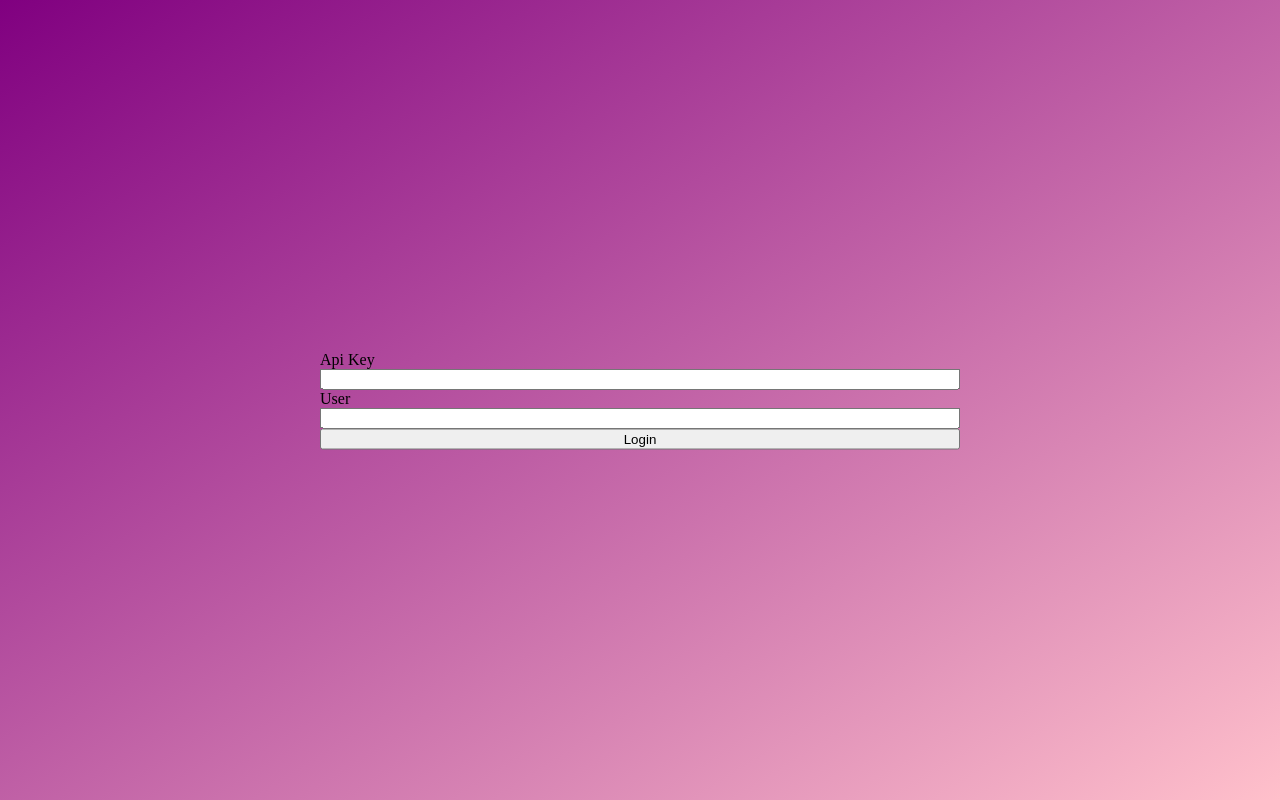
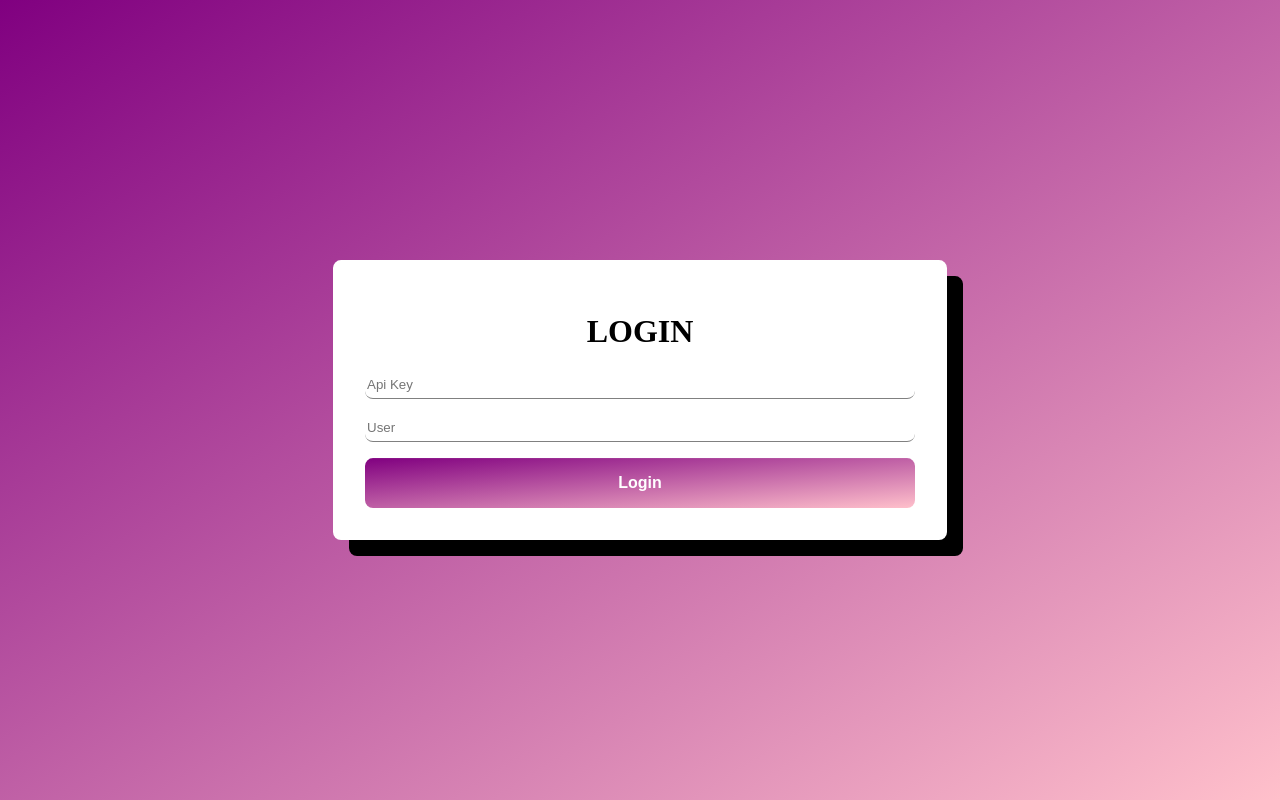
Before and after one commit to Vilhelm-Ian/Eisenhower_matrix_habitica, a Next.js app: page / in a window 1280 px wide. Built offline with nearby package versions, Linux system fonts and the light colour scheme.

Commit message:
render tasks on login

```diff
--- a/components/Login.tsx
+++ b/components/Login.tsx
@@ -2,6 +2,8 @@ import { useState } from "react";
 
 interface Props {
 	login(isLoggedIn: boolean): void;
+	setUser(user: string): void;
+	setApiKey(apiKey: string): void;
 }
 
 const creator = "a80214a4-2868-4f11-aa34-bb6327c57b9c";
@@ -10,10 +12,12 @@ const project_name = "EisenHower";
 export default function Login(props: Props) {
 	let [apiKey, setApiKey] = useState("");
 	let [user, setUser] = useState("");
+
 	function update(text: string, callback: Function) {
 		callback(text);
 	}
-	async function login(e) {
+
+	async function login(e: any) {
 		e.preventDefault();
 		try {
 			let res = await fetch("https://habitica.com/api/v3/tasks/user", {
@@ -30,20 +34,24 @@ export default function Login(props: Props) {
 				document.cookie = `api=${apiKey};`;
 				document.cookie = `user=${user};`;
 			}
+			props.setUser(user);
+			props.setApiKey(apiKey);
 			props.login(true);
 		} catch (err) {
 			console.log(err + "logging in");
 		}
 	}
+
 	return (
 		<div className="login-form">
-			<label>Api Key</label>
+			<h1>LOGIN</h1>
 			<input
+				placeholder="Api Key"
 				name="apiKey"
 				onChange={(e) => update(e.target.value, setApiKey)}
 			></input>
-			<label>User</label>
 			<input
+				placeholder="User"
 				name="update"
 				onChange={(e) => update(e.target.value, setUser)}
 			></input>
--- a/pages/index.tsx
+++ b/pages/index.tsx
@@ -59,7 +59,6 @@ const Home: NextPage = () => {
 
   async function generateMatrix() {
     let data = await getData();
-    console.log(data);
     let _do = [];
     let schedule = [];
     let deligate = [];
@@ -91,7 +90,12 @@ const Home: NextPage = () => {
         {isLoggedIn ? (
           <EisenHower grid_data={data}></EisenHower>
         ) : (
-          <Login login={setLoggedIn}></Login>
+          <Login
+            setApiKey={setApiKey}
+            setUser={setUser}
+            generateMatrix={generateMatrix}
+            login={setLoggedIn}
+          ></Login>
         )}
       </main>
     </div>
--- a/styles/globals.css
+++ b/styles/globals.css
@@ -27,6 +27,10 @@ main {
 	overflow: hidden;
 }
 
+h2 {
+	text-transform: uppercase;
+}
+
 .do {
 	background: green;
 }
@@ -47,5 +51,35 @@ main {
 	position: absolute;
 	top: 50%;
 	left: 50%;
+	position: relative;
 	transform: translate(-50%, -50%);
+	padding: 2em;
+	border-radius: 0.5rem;
+	background: white;
+	text-align: center;
+	max-width: 550px;
+	box-shadow: 1rem 1rem;
 }
+
+input {
+	border: none;
+	border-bottom: solid 0.1rem gray;
+	border-radius: 0.5rem;
+	min-height: 1.5rem;
+	margin-bottom: 1rem;
+}
+
+input:focus,
+textarea:focus {
+	outline: none;
+}
+
+button {
+	border-radius: 0.5rem;
+	background-image: linear-gradient(to bottom right, purple, pink);
+	border: none;
+	font-size: 1rem;
+	padding: 1rem;
+	font-weight: 700;
+	color: white;
+}
```
